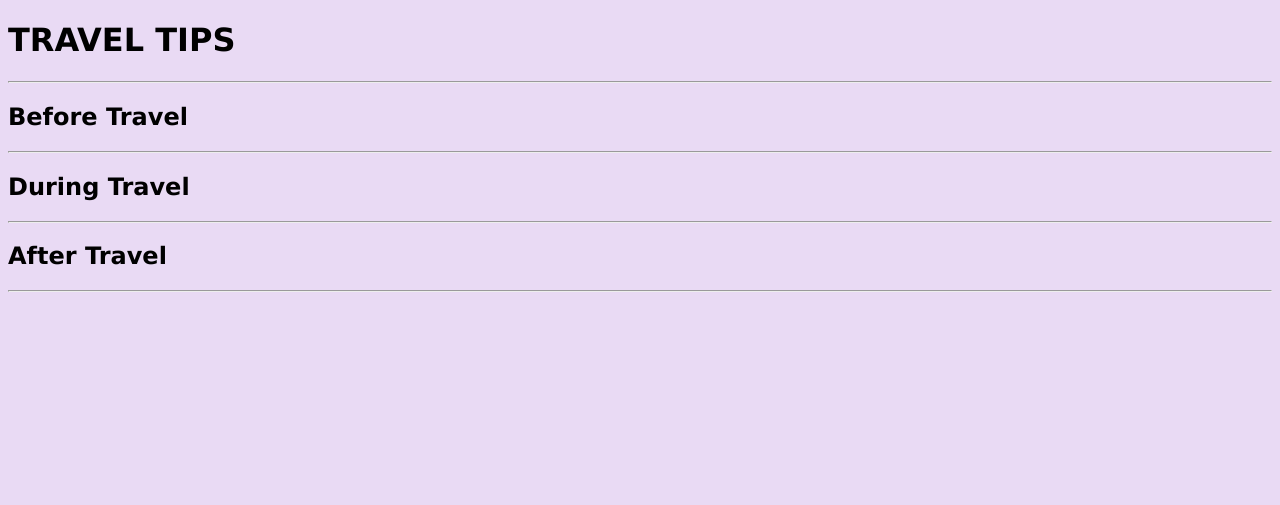
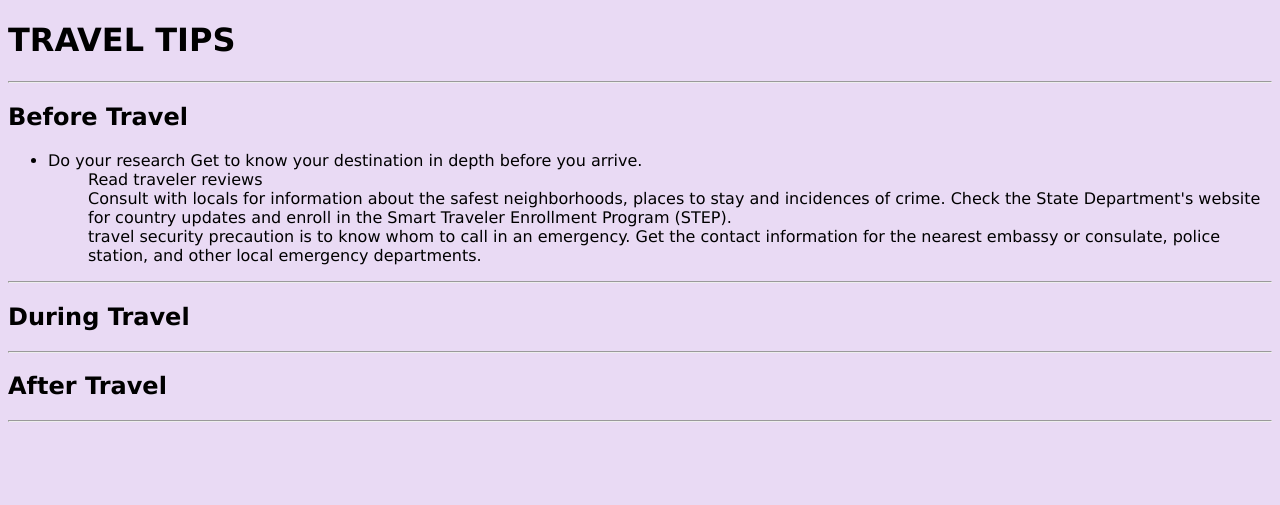
Before and after one commit to fjalafoo/Travelist, a Django app: page /tips/ in a window 1280 px wide. Shown: the part 132-637 px from the top of the page. Run offline with Django 4.2, Linux system fonts and the light colour scheme.

Commit message:
travel tips example

```diff
--- a/travelist/main_app/templates/tips.html
+++ b/travelist/main_app/templates/tips.html
@@ -6,7 +6,15 @@
 
 <!-- list for each category -->
 <h2>Before Travel</h2>
+<ul>
+    <li>
+        <bold>Do your research</bold> Get to know your destination in depth before you arrive.<br />
+        <ul>Read traveler reviews</ul>
+        <ul>Consult with locals for information about the safest neighborhoods, places to stay and incidences of crime. Check the State Department's website for country updates and enroll in the Smart Traveler Enrollment Program (STEP).</ul>
+        <ul>travel security precaution is to know whom to call in an emergency. Get the contact information for the nearest embassy or consulate, police station, and other local emergency departments.</ul>
+    </li>
 
+</ul>
 <hr />
 <h2>During Travel</h2>
 
```
